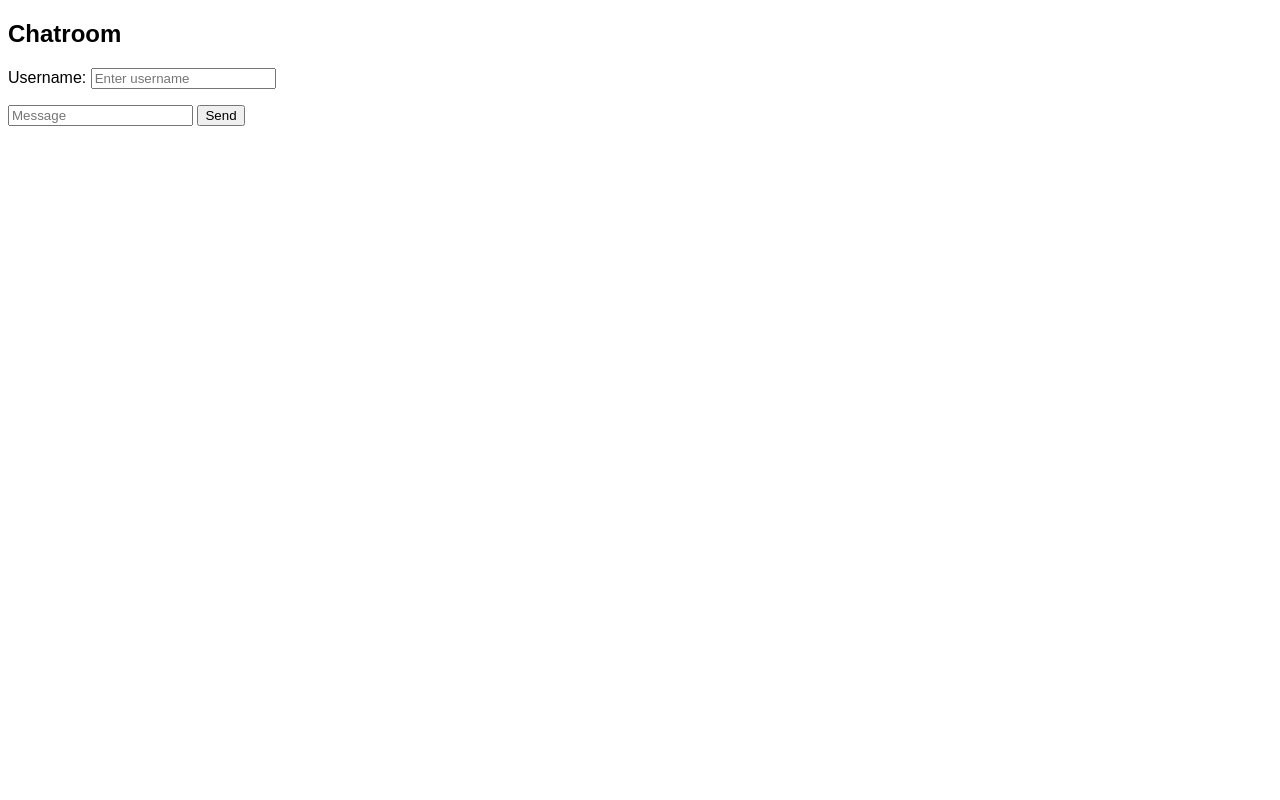
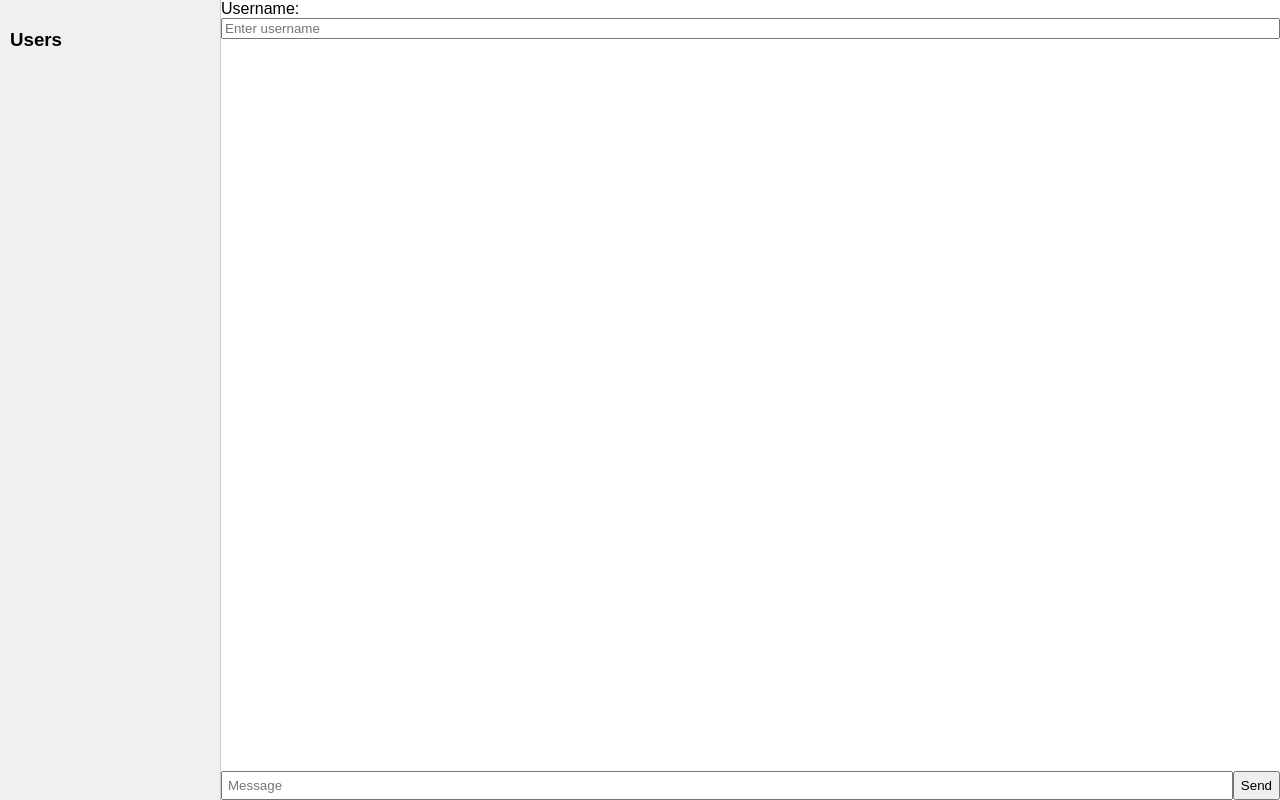
Before and after one commit to PsueMori/chatroom, a website: page public/index.html in a window 1280 px wide. Drawn offline with nearby package versions, Linux system fonts and the light colour scheme; no server answers.

Commit message:
Refactor HTML structure for chatroom layout

```diff
--- a/public/index.html
+++ b/public/index.html
@@ -3,16 +3,23 @@
 <head>
 <title>Global Chatroom</title>
 <style>
-body { font-family: Arial; }
-#messages { list-style: none; padding:0; }
-li { padding:5px }
+body { font-family: Arial; display: flex; height: 100vh; margin:0; }
+#sidebar { width: 200px; background: #f0f0f0; padding: 10px; border-right: 1px solid #ccc; }
+#chat { flex: 1; display: flex; flex-direction: column; }
+#messages { list-style: none; padding: 0; flex: 1; overflow-y: auto; }
+li { padding: 5px; }
+#form { display: flex; }
+#input { flex: 1; padding: 5px; }
 </style>
 </head>
-
 <body>
 
-<h2>Chatroom</h2>
+<div id="sidebar">
+  <h3>Users</h3>
+  <ul id="users"></ul>
+</div>
 
+<div id="chat">
   <label>Username:</label>
   <input id="username" placeholder="Enter username">
 
@@ -22,6 +29,7 @@ li { padding:5px }
     <input id="input" autocomplete="off" placeholder="Message">
     <button>Send</button>
   </form>
+</div>
 
 <script src="/socket.io/socket.io.js"></script>
 <script src="client.js"></script>
```
Lines whose indentation alone changed are shown as unchanged.
